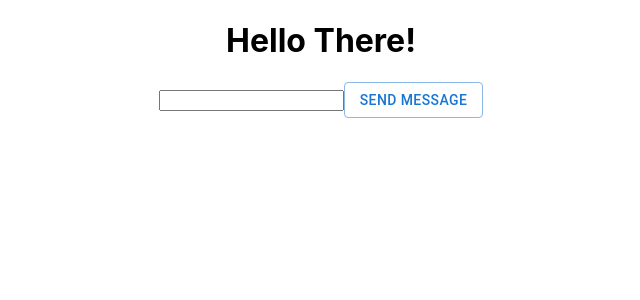
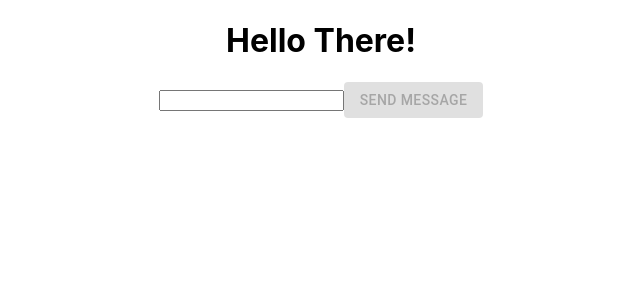
Before and after one commit to simoneya/facebook-messenger-clone, a React (Create React App) app: page / in a window 1280 px wide. Shown: the top 300 px of the page, without its empty margins (319-959 px from the left). Built offline with nearby package versions, Linux system fonts and the light colour scheme.

Commit message:
button update

```diff
--- a/src/App.js
+++ b/src/App.js
@@ -25,7 +25,7 @@ function App() {
 
       <form>
          <input value={input} onChange={event => setInput(event.target.value)}/>
-         <Button variant="outlined" type="submit" onClick={sendMessage}>Send Message</Button>
+         <Button disabled={!input} variant="contained" type="submit" onClick={sendMessage}>Send Message</Button>
       </form>
 
       {/* messages themselves */}
```
